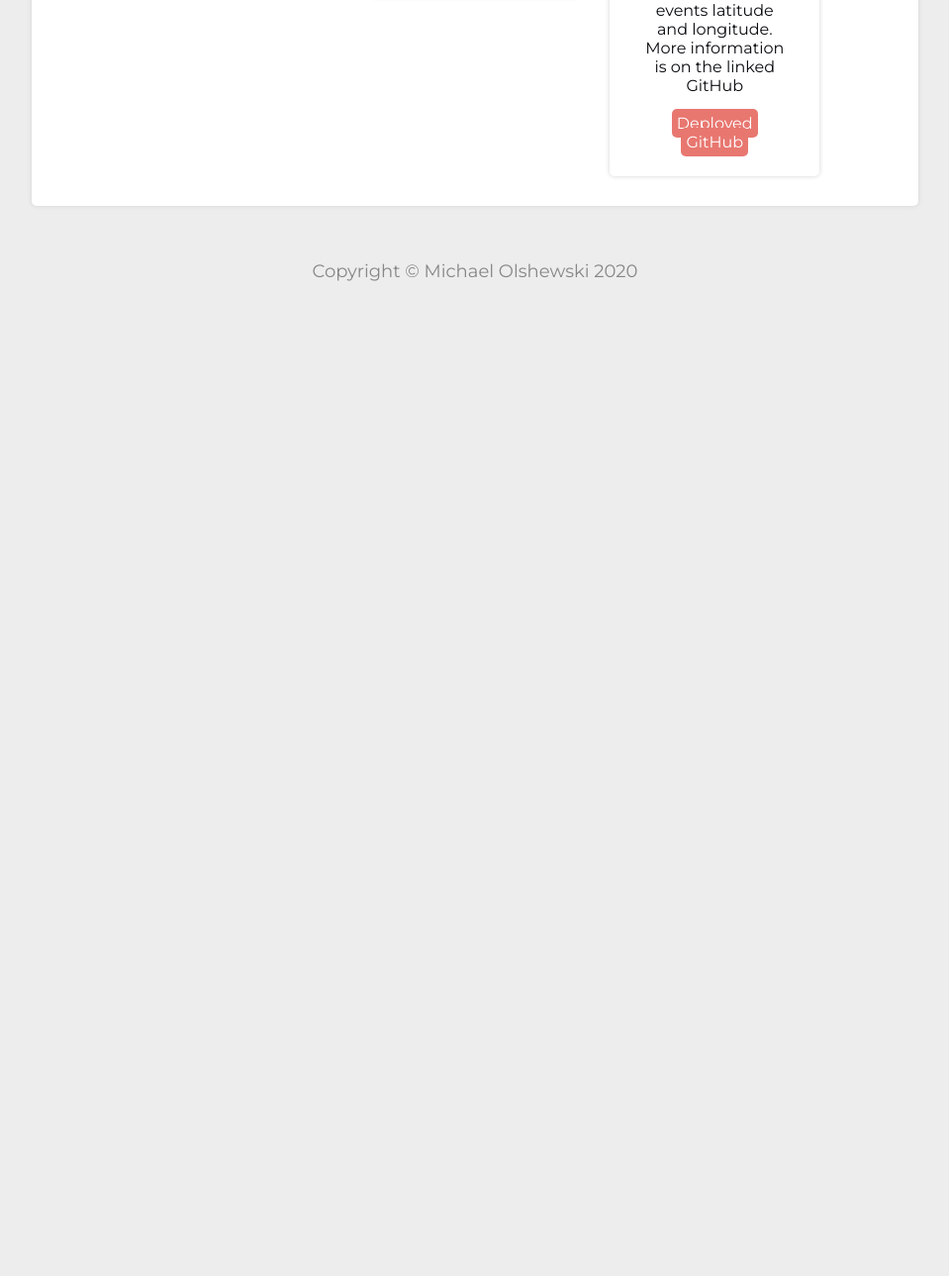
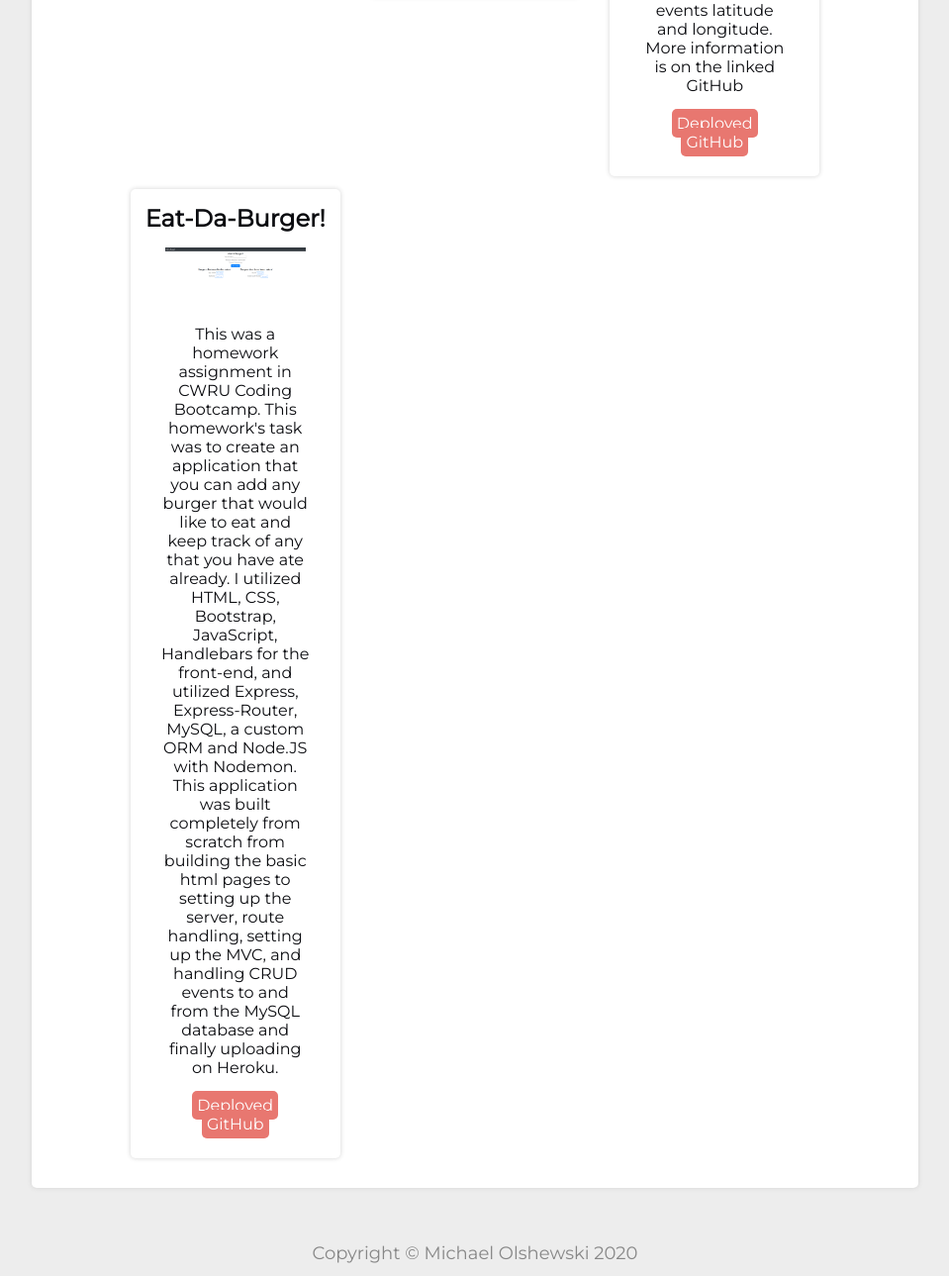
Before and after one commit to MichaelOlshewski/michaelolshewski.github.io, a plain HTML site: page index.html in a window 1280 px wide. Shown: the part 1183-2472 px from the top of the page at 99% size, without its empty margins (160-1119 px from the left). Before the commit the page ends 1480 px from the top, so only its background shows below. Drawn offline with nearby package versions, Linux system fonts and the light colour scheme.

Commit message:
Update Portfolio

```diff
--- a/index.html
+++ b/index.html
@@ -86,8 +86,8 @@
                                         all-time scores in local storage. More information is on the linked GitHub</p>
                                     <br>
                                     <div>
-                                        <a class="btn" href="http://michaelolshewski.github.io/CWRandomPasswordGen" target="_blank">Deployed</a>
-                                        <a class="btn" href="http://github.com/MichaelOlshewski/CWRandomPasswordGen" target="_blank">GitHub</a>
+                                        <a class="btn" href="http://michaelolshewski.github.io/CWCodeQuiz" target="_blank">Deployed</a>
+                                        <a class="btn" href="http://github.com/MichaelOlshewski/CWCodeQuiz" target="_blank">GitHub</a>
                                     </div>
 
                                 </div>
@@ -129,6 +129,23 @@
                                 </div>
                             </div>
                         </div>
+                        <div class="col-12 col-md-6 col-xl-4">
+                            <div class="card">
+                                <div class="card-header">
+                                    <h2>Eat-Da-Burger!</h2>
+                                </div>
+                                <div class="card-body has-text-center">
+                                    <img class="projImage" src="assets/images/eat-da-burger.png" alt="Image of JavaScript Code Quiz">
+                                    <p>This was a homework assignment in CWRU Coding Bootcamp. This homework's task was to create an application that you can add any burger that would like to eat and keep track of any that you have ate already. I utilized HTML, CSS, Bootstrap, JavaScript, Handlebars for the front-end, and utilized Express, Express-Router, MySQL, a custom ORM and Node.JS with Nodemon. This application was built completely from scratch from building the basic html pages to setting up the server, route handling, setting up the MVC, and handling CRUD events to and from the MySQL database and finally uploading on Heroku.</p>
+                                    <br>
+                                    <div>
+                                        <a class="btn" href="https://cweat-a-burger.herokuapp.com/" target="_blank">Deployed</a>
+                                        <a class="btn" href="http://github.com/MichaelOlshewski/CWEatABurger" target="_blank">GitHub</a>
+                                    </div>
+
+                                </div>
+                            </div>
+                        </div>
                     </div>
                 </div>
             </div>
```
Also changed, not shown: assets/images/eat-da-burger.png (added), 1 other file.
